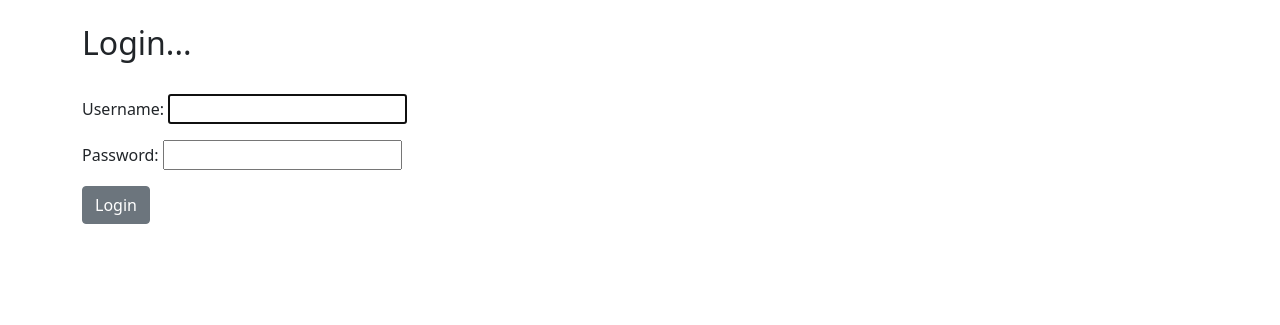
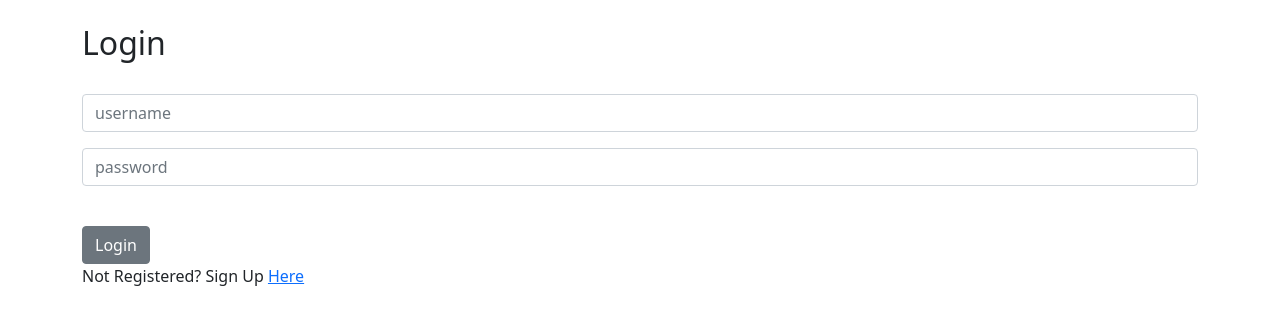
Before and after one commit to munyolec/simpleblog, a Django app: page /members/login/ in a window 1280 px wide. Shown: the part 56-381 px from the top of the page. Run offline with Django 3.2, Linux system fonts and the light colour scheme.

Commit message:
style login page

```diff
--- a/ablog/members/templates/registration/login.html
+++ b/ablog/members/templates/registration/login.html
@@ -3,14 +3,26 @@
 
 {% block content %}
 
-<h2> Login... </h2>
+<h2> Login </h2>
 <br/>
 
 <div class="form-group">
     <form method="POST">
         {% csrf_token %}
-        {{form.as_p}}
+        <!-- {{form.as_p}} -->
+        <div class="mb-3">
+
+            <input type="text" class="form-control" name="username" placeholder="username">
+          </div>
+          <div class="mb-3">
+
+            <input type="password" class="form-control" name="password" placeholder="password">
+          </div>
+          <br/>
+
         <button class="btn btn-secondary">Login</button>
+        <br/>
+        Not Registered? Sign Up <a href="{% url 'register' %}">Here</a>
     </form>
 </div>
 
```
Also changed, not shown: ablog/db.sqlite3.
